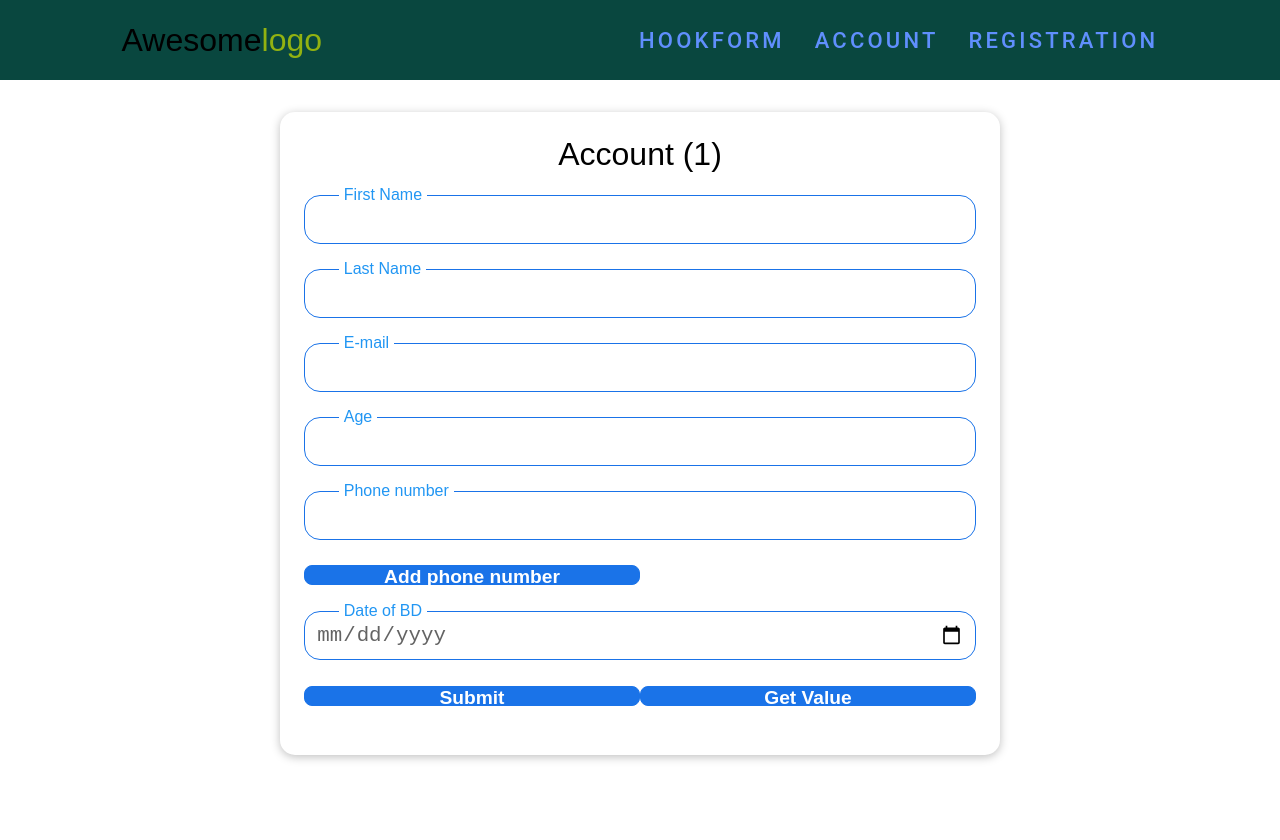
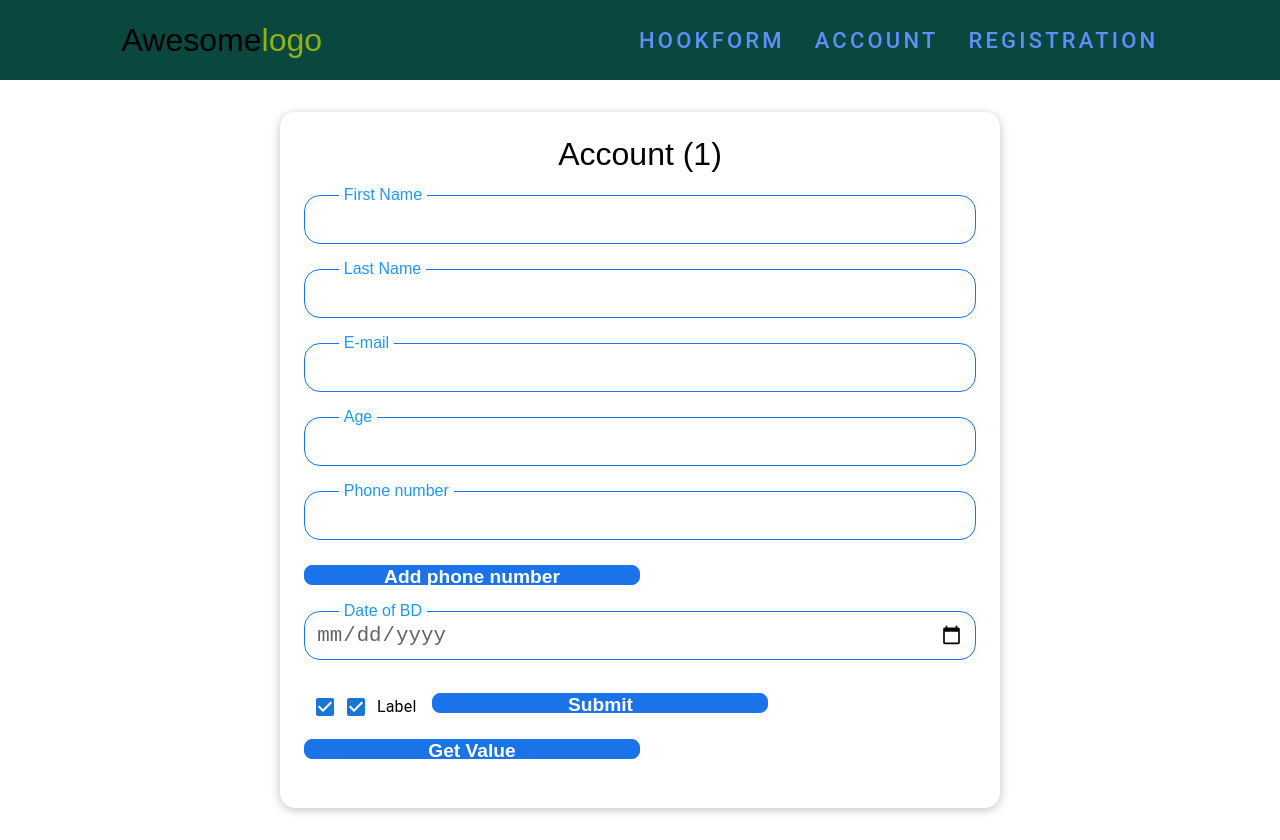
Before and after one commit to AntonVak/Form-React-Practice, a React (Create React App) app: page /formaccount in a window 1280 px wide. Before the commit the page ends 800 px from the top, so only its background shows below. Built offline with nearby package versions, Linux system fonts and the light colour scheme.

Commit message:
add checkbox

```diff
--- a/src/components/formAccount/formBuyerAccount.jsx
+++ b/src/components/formAccount/formBuyerAccount.jsx
@@ -4,11 +4,13 @@ import TextField from "../UI/Form/TextField";
 import FormWrap from "../UI/FormWrap";
 import { schema } from "../../shared/schemaYup/schema";
 import RadioField from "../UI/Form/RadioField";
-import { DivPhone, H1 } from "./FormAccountStyle";
+import { DivPhone, Form, H1 } from "./FormAccountStyle";
 import ButtonPhone from "../UI/Buttons/ButtonPhone";
 import PhoneAppendField from "../UI/Form/PhoneAppendField";
 import { BtnAddPhone, BtnPhone } from "../UI/Buttons/ButtonPhoneStyle";
 import ButtonAddPhone from "../UI/Buttons/ButtonAddPhone";
+import Checkbox from '@mui/material/Checkbox';
+import { FormControlLabel } from "@mui/material";
 
 let renderCount = 0;
 
@@ -52,8 +54,8 @@ const FormBuyerAccount = () => {
 
   return (
     <FormWrap className="a">
-      <H1 className="mb-4"> Account ({renderCount / 2})</H1>
-      <form onSubmit={handleSubmit(onSubmit)}>
+      <H1> Account ({renderCount / 2})</H1>
+      <Form  onSubmit={handleSubmit(onSubmit)}>
         <TextField control={control} name="firstName" label="First Name" />
         <TextField control={control} name="lastName" label="Last Name" />
         <TextField control={control} name="email" label="E-mail" />
@@ -101,13 +103,15 @@ const FormBuyerAccount = () => {
           />
         </>
         <TextField control={control} name="dateBd" label="Date of BD" type="date" valueAsDate="true" />
+        <Checkbox  defaultChecked />
+        <FormControlLabel control={<Checkbox defaultChecked />} label="Label" />
         <BtnAddPhone type="submit">
           Submit
         </BtnAddPhone>
         <BtnAddPhone onClick={handleGetValue}>
           Get Value
         </BtnAddPhone>
-      </form>
+      </Form>
     </FormWrap>
   );
 };
```
